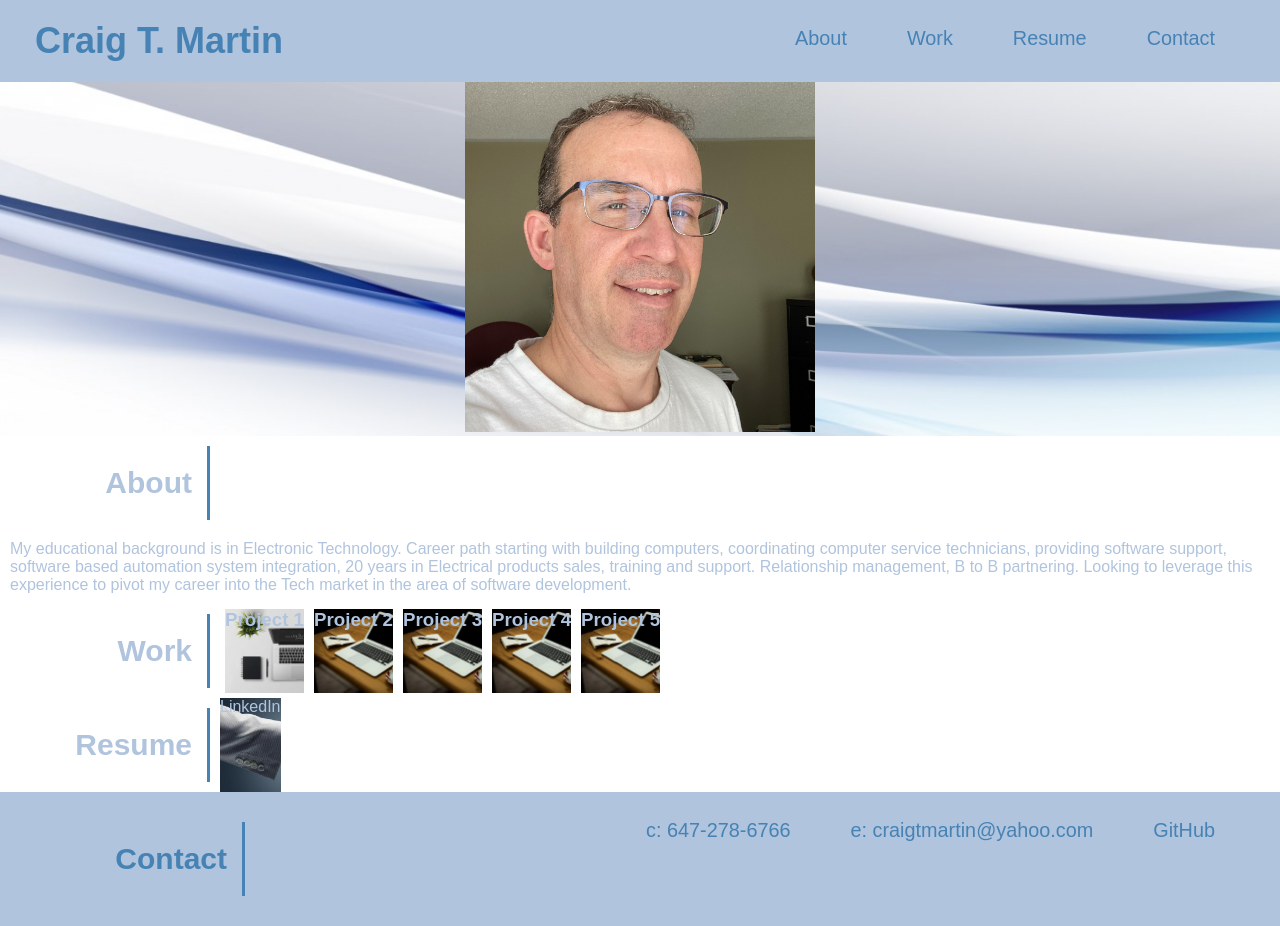
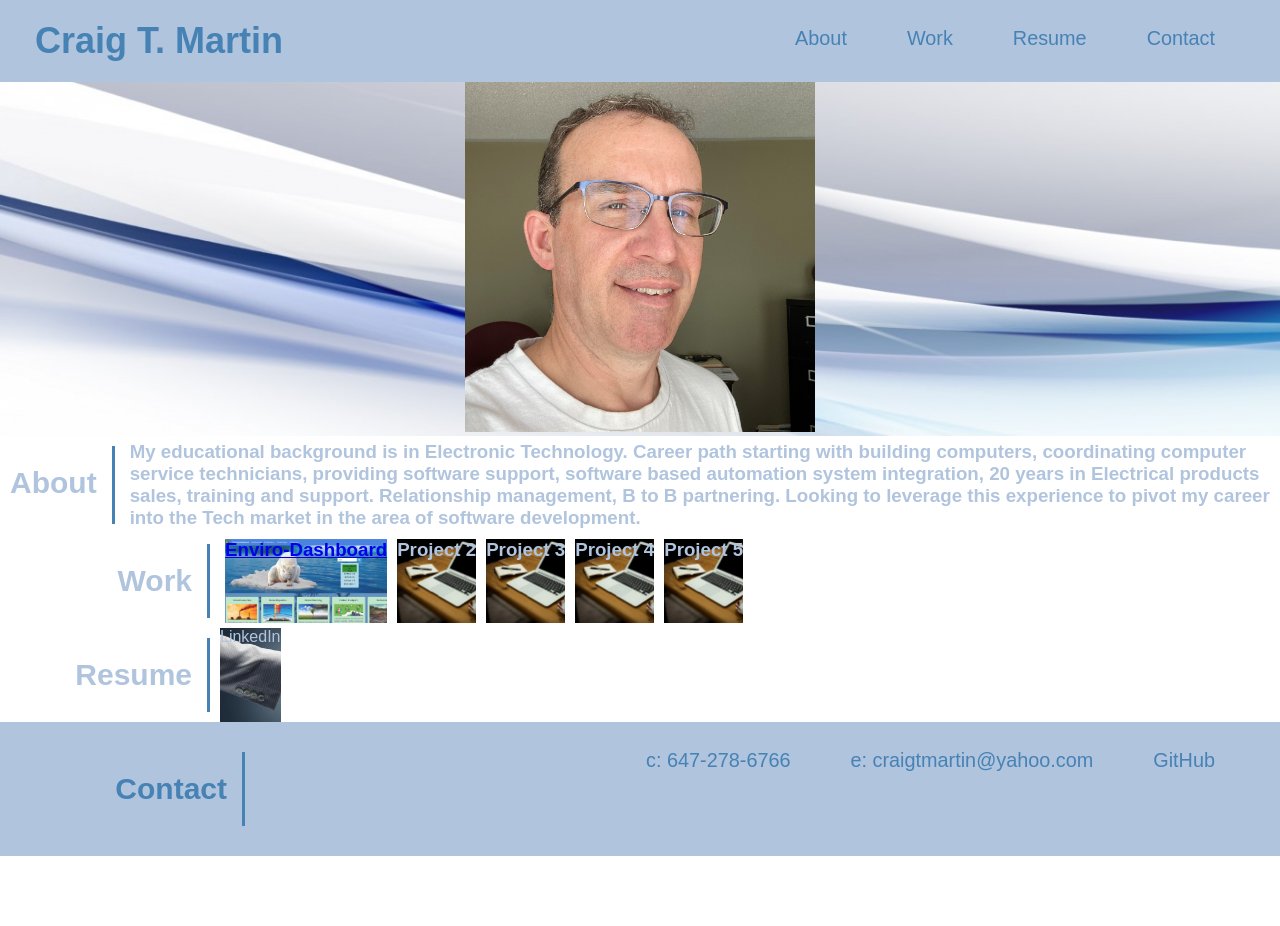
Before and after one commit to Cragar777/UOTSCS-Assignment2-Portfolio, a plain HTML site: page index.html in a window 1280 px wide. After the commit the page ends 856 px from the top, so only its background shows below. Drawn offline with Linux system fonts and the light colour scheme.

Commit message:
updated Enviro-dashboard project link and some minor styling updates

```diff
--- a/assets/css/style.css
+++ b/assets/css/style.css
@@ -90,21 +90,17 @@ article {
 
 /* Article About Styles Start */
 .about {
-    flex-wrap: wrap;
+    display: flex;
+    /* flex-wrap: wrap; */
 }
 
-.about p {
+.about section {
+    margin: 5px;
+    /* background-size: cover; */
     display: flex;
+    /* justify-content: center; */
     flex-wrap: wrap;
-    margin: 10px;
-}
-
-article h2 {
-/* display: flex; */
-}
-
-article h2 p {
-    display: flex;
+    /* align-items: flex-start; */
 }
 /* Article About Styles End */
 
@@ -116,7 +112,7 @@ article h2 p {
 
 .project1 {
     margin: 5px;
-    background-image: url(../images/laptoptop.webp);
+    background-image: url(../images/Envirodashboard.png);
     background-size: cover;
     display: flex;
     justify-content: center;
--- a/index.html
+++ b/index.html
@@ -12,7 +12,7 @@
     <!-- Header Start -->
     <header class="header">
         <h1>
-            <a href="/">Craig T. Martin</a>
+            <a href="./index.html">Craig T. Martin</a>
         </h1>
         <nav>
             <ul>
@@ -46,9 +46,13 @@
         <h2 class="section-title">
             About
         </h2>
-        <p>
-            My educational background is in Electronic Technology. Career path starting with building computers, coordinating computer service technicians, providing software support, software based automation system integration, 20 years in Electrical products sales, training and support. Relationship management, B to B partnering. Looking to leverage this experience to pivot my career into the Tech market in the area of software development.
-        </p>
+        <section>
+            <h3>
+                <p>
+                    My educational background is in Electronic Technology. Career path starting with building computers, coordinating computer service technicians, providing software support, software based automation system integration, 20 years in Electrical products sales, training and support. Relationship management, B to B partnering. Looking to leverage this experience to pivot my career into the Tech market in the area of software development.
+                </p>
+            </h3>
+        </section>
 
     </article>
     <!-- Article About End -->
@@ -60,7 +64,7 @@
         </h2>
         <section class="project1" class="p1large">
             <h3>
-                Project 1
+                <a href="https://theteam33333.github.io/enviro-dashboard/">Enviro-Dashboard</a>
             </h3>
         </section>
 
```
Also changed, not shown: assets/images/Envirodashboard.png (added).
